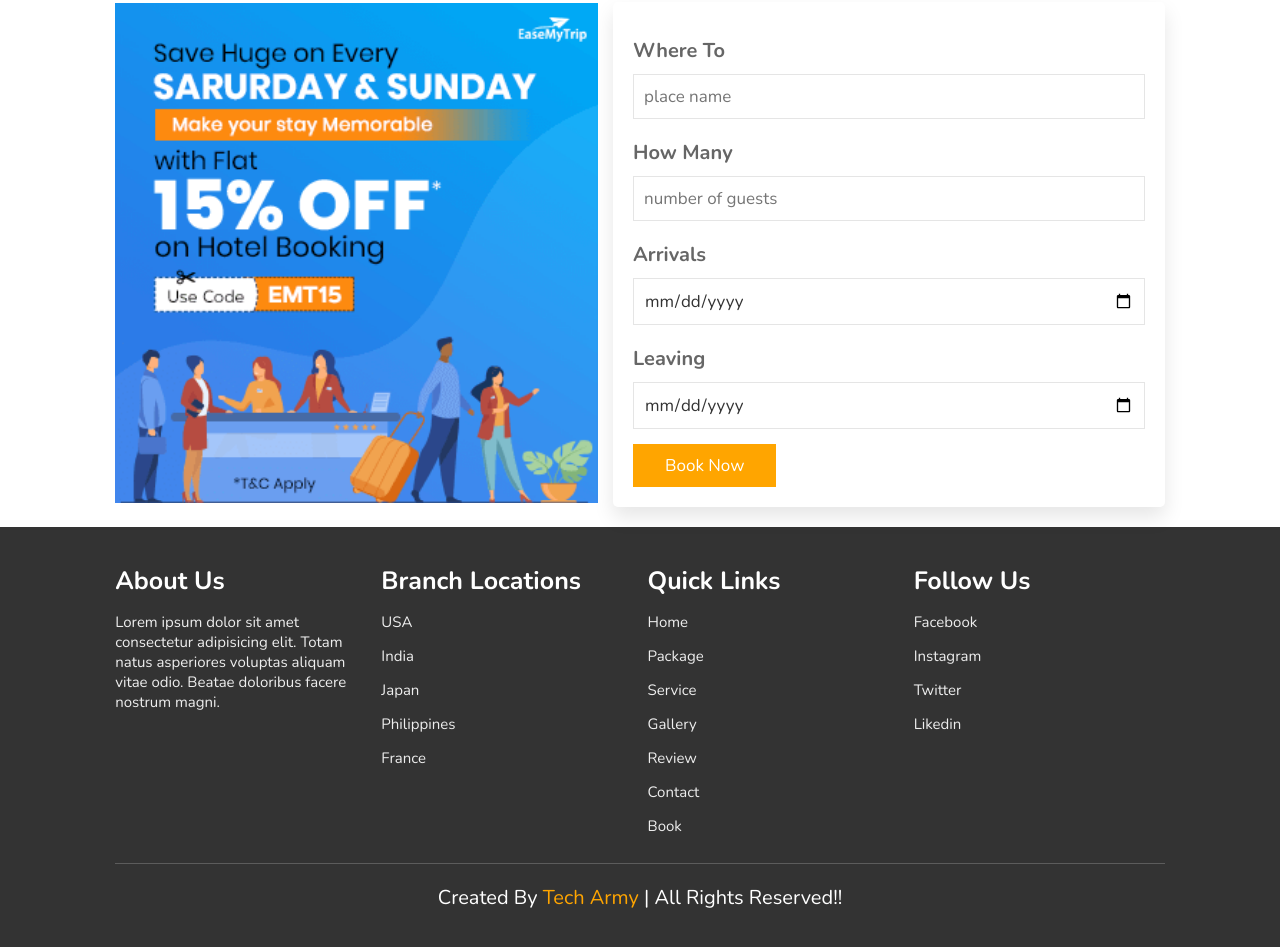
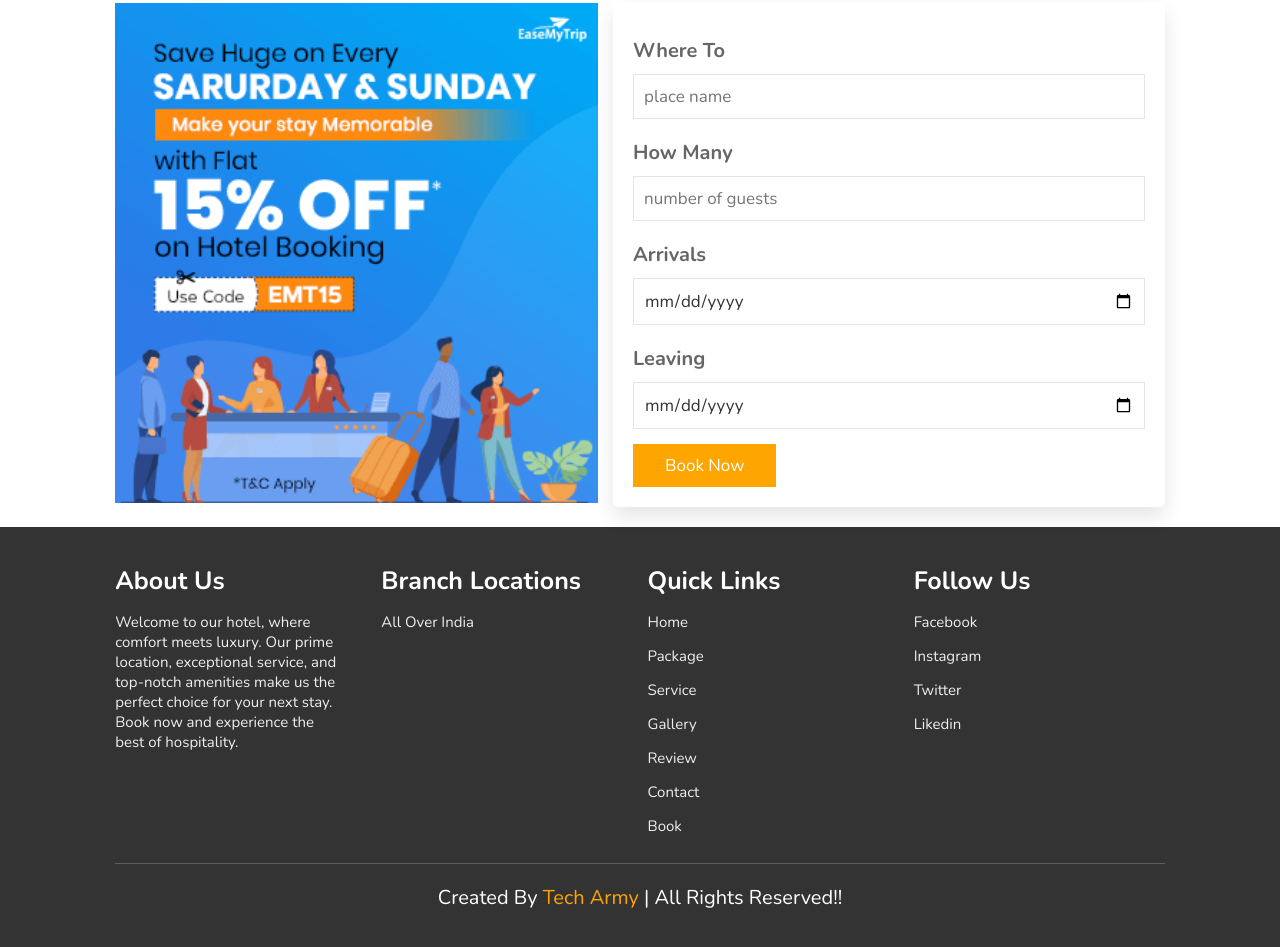
Before and after one commit to rcypankaj/Hotel-Booking--NS, a plain HTML site: page index.html in a window 1280 px wide. Shown: the part 4939-5886 px from the top of the page. Drawn offline with nearby package versions, Linux system fonts and the light colour scheme.

Commit message:
change content of footer

```diff
--- a/index.html
+++ b/index.html
@@ -666,18 +666,15 @@
         <div class="box">
           <h3>about us</h3>
           <p>
-            Lorem ipsum dolor sit amet consectetur adipisicing elit. Totam natus
-            asperiores voluptas aliquam vitae odio. Beatae doloribus facere
-            nostrum magni.
+            Welcome to our hotel, where comfort meets luxury. Our prime
+            location, exceptional service, and top-notch amenities make us the
+            perfect choice for your next stay. Book now and experience the
+            best of hospitality.
           </p>
         </div>
         <div class="box">
           <h3>branch locations</h3>
-          <a href="#">USA</a>
-          <a href="#">india</a>
-          <a href="#">japan</a>
-          <a href="#">philippines</a>
-          <a href="#">france</a>
+          <a href="#">All Over India</a>
         </div>
         <div class="box">
           <h3>quick links</h3>
--- a/index.js
+++ b/index.js
@@ -59,8 +59,8 @@ function openPopup() {
 function closePopup() {
   popup.classList.remove("open-popup");
 }
+
 /*pop up button ends*/
-
 videoBtn.forEach((btn) => {
   btn.addEventListener("click", () => {
     document.querySelector(".controls .active").classList.remove("active");
@@ -89,6 +89,7 @@ var swiper = new Swiper(".review-slider", {
     },
   },
 });
+
 function submitForm() {
   // Get form data
   const placeName = document.getElementById("placeName").value;
@@ -147,7 +148,7 @@ bookNowForm.addEventListener("submit", (e) => {
   popupClose.addEventListener("click", (e) => {
     popupSucces.style.display = "none";
   });
-  console.log(whereTo, howMany, arrivingDate, leavingDate);
+  // console.log(whereTo, howMany, arrivingDate, leavingDate);
 });
 
 /// login popup
@@ -163,7 +164,7 @@ loginForm.addEventListener("submit", (e) => {
   loginForm.classList.remove("active");
   modalHeading.innerText = "Login Status";
   modalStatus.innerText = "Login successfully😊😊";
-  modalLocation.innerText = `Welcome ${username}❤️‍🩹❤️‍🩹`;
+  modalLocation.innerText = `🙏Welcome ${username}🙏`;
   modalDays.textContent = "";
   modalArrivingDate.innerText = "";
   modalLeavingDate.innerText = "";
```
